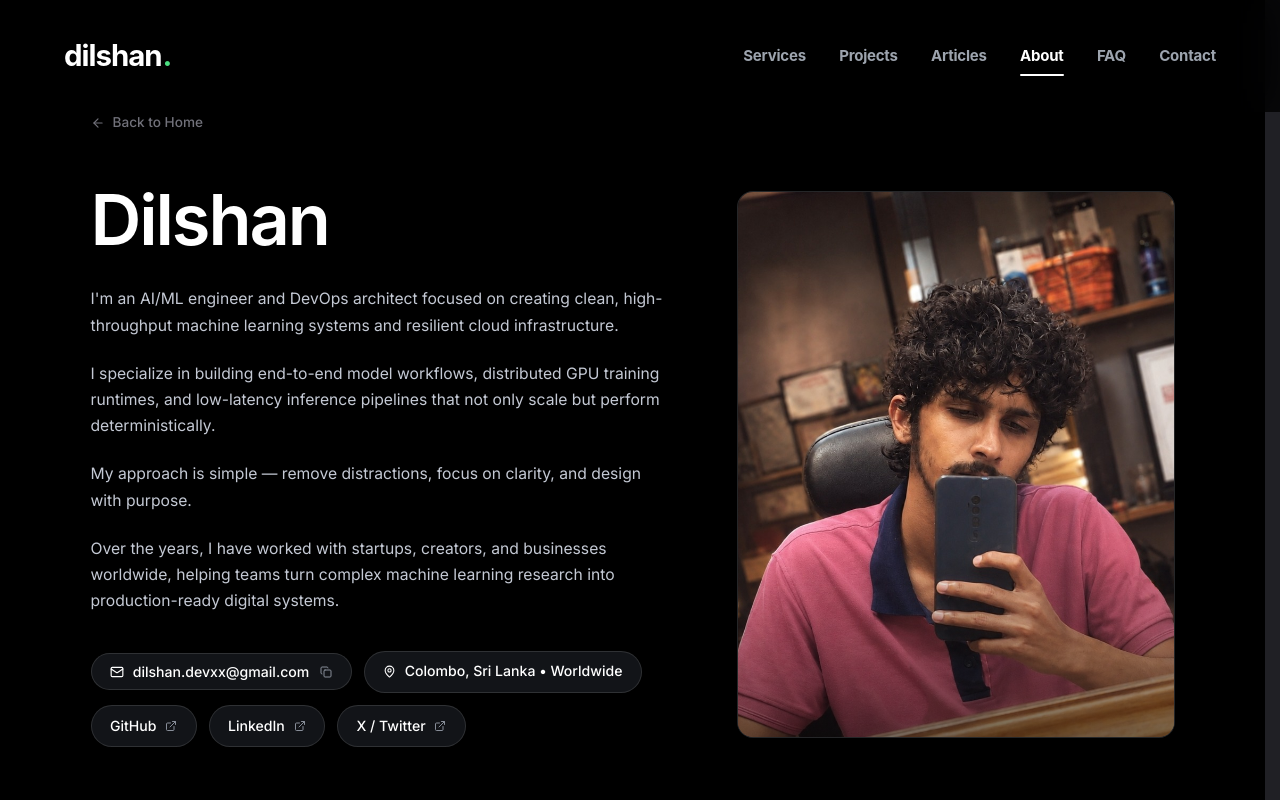
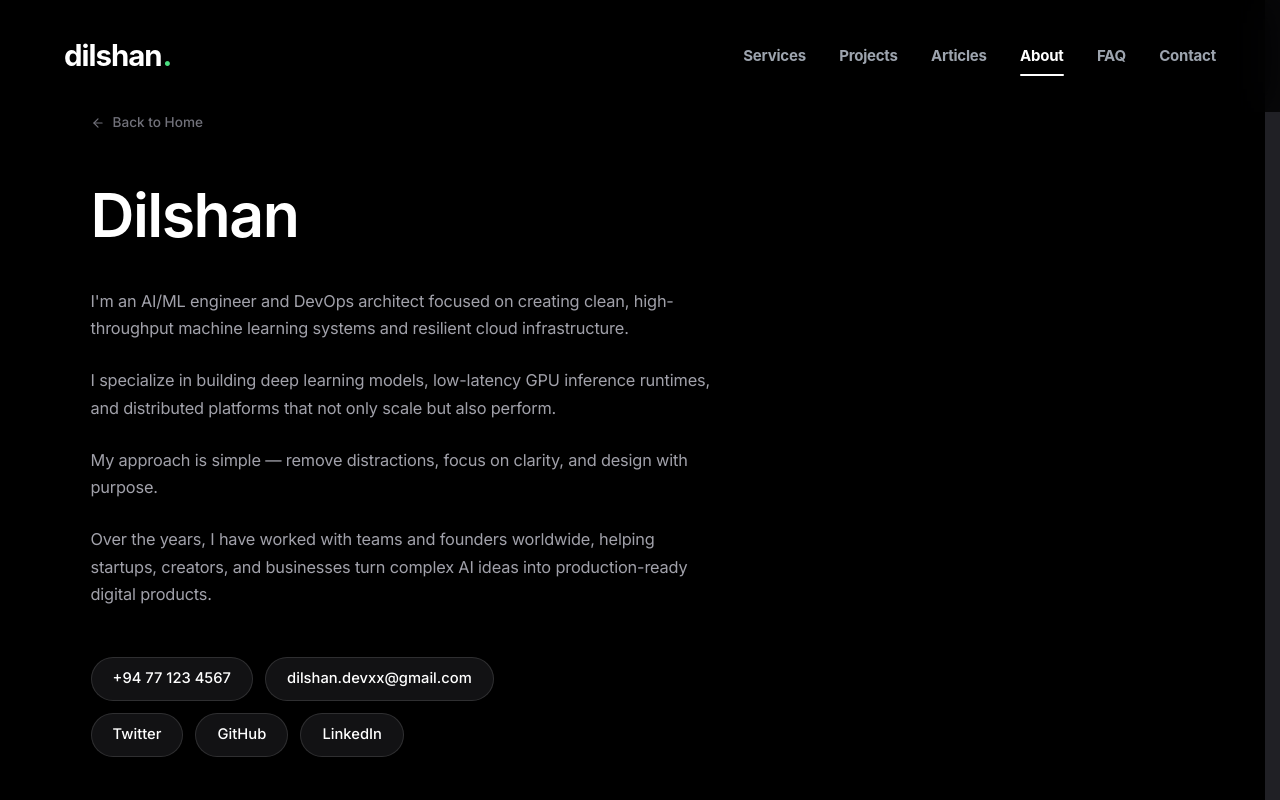
Before and after one commit to dilshandevxx/dilshan-personal-portfolio, a Next.js app: page /about in a window 1280 px wide. Shown: the top 800 px of the page. Built offline with nearby package versions, Linux system fonts and the light colour scheme; a web font is replaced by a local one.

Commit message:
feat: redesign about me page into ultra-clean minimalist typography layout matching reference design

```diff
--- a/src/app/about/aboutPage.module.css
+++ b/src/app/about/aboutPage.module.css
@@ -50,188 +50,98 @@
   transform: translateX(-3px);
 }
 
-/* 2. Hero Section: Editorial 2-Column Split Inspired by Reference */
-.heroSection {
-  margin-bottom: clamp(4.5rem, 8vw, 6.5rem);
+/* 2. Hero Section: Clean, Minimalist Editorial Typography Layout Matching Reference Design */
+.cleanAboutSection {
+  margin-bottom: clamp(5.5rem, 9.5vw, 8rem);
   width: 100%;
 }
 
-.heroGrid {
-  display: grid;
-  grid-template-columns: 1.25fr 0.95fr;
-  gap: clamp(2.5rem, 5.5vw, 5rem);
-  align-items: center;
+.cleanAboutContent {
+  max-width: 630px;
   width: 100%;
 }
 
-@media (max-width: 920px) {
-  .heroGrid {
-    grid-template-columns: 1fr;
-    gap: 3rem;
-  }
-}
-
-.heroLeft {
-  display: flex;
-  flex-direction: column;
-}
-
-.heroName {
+.cleanName {
   font-family: var(--font-display, "Plus Jakarta Sans", "Inter", -apple-system, sans-serif);
-  font-size: clamp(2.8rem, 5.5vw, 4.4rem);
+  font-size: clamp(2.6rem, 5.2vw, 3.8rem);
   font-weight: 600;
-  letter-spacing: -0.03em;
-  line-height: 1.08;
+  letter-spacing: -0.025em;
+  line-height: 1.1;
   color: #ffffff;
-  margin: 0 0 1.75rem 0;
+  margin: 0 0 clamp(1.85rem, 3.2vw, 2.4rem) 0;
 }
 
 .narrativeStack {
   display: flex;
   flex-direction: column;
-  gap: 1.35rem;
-  margin-bottom: 2.25rem;
+  gap: 1.55rem;
+  margin-bottom: clamp(2.25rem, 3.8vw, 3rem);
 }
 
 .narrativePara {
   font-family: var(--font-body, "Inter", sans-serif);
-  font-size: clamp(0.98rem, 1.2vw, 1.05rem);
+  font-size: clamp(1.02rem, 1.22vw, 1.12rem);
   line-height: 1.68;
-  color: #c4c9d4;
+  color: #a1a1aa;
   margin: 0;
+  font-weight: 400;
+  letter-spacing: -0.01em;
 }
 
-/* Two-Row Contact & Profile Capsules (Exact Reference Aesthetic) */
-.contactCapsulesGroup {
+/* Two-Row Capsule Pills Matching Exact Reference Design */
+.pillsContainer {
   display: flex;
   flex-direction: column;
   gap: 0.75rem;
 }
 
-.capsulesRow {
+.pillsRow {
   display: flex;
   align-items: center;
   flex-wrap: wrap;
   gap: 0.75rem;
 }
 
-.capsuleBtn {
+.pillBtn {
   display: inline-flex;
   align-items: center;
-  gap: 0.55rem;
-  padding: 0.55rem 1.15rem;
+  justify-content: center;
+  padding: 0.58rem 1.32rem;
   border-radius: 9999px;
-  background-color: #121418;
+  background-color: #121214;
   border: 1px solid rgba(255, 255, 255, 0.12);
   color: #ffffff;
   font-family: var(--font-body, "Inter", sans-serif);
-  font-size: 0.88rem;
+  font-size: 0.92rem;
   font-weight: 500;
   text-decoration: none;
   cursor: pointer;
-  transition: all 0.2s ease;
+  transition: all 0.2s cubic-bezier(0.16, 1, 0.3, 1);
   outline: none;
+  white-space: nowrap;
 }
 
-.capsuleBtn:hover {
-  background-color: #1b1e24;
+.pillBtn:hover {
+  background-color: #1d1e22;
   border-color: rgba(255, 255, 255, 0.28);
   color: #ffffff;
   transform: translateY(-1.5px);
 }
 
-.emailCapsule {
-  background-color: #121418;
+.pillBtn:active {
+  transform: translateY(0);
 }
 
-.capsuleBadge {
-  display: inline-flex;
-  align-items: center;
-  gap: 0.55rem;
-  padding: 0.55rem 1.15rem;
-  border-radius: 9999px;
-  background-color: #121418;
-  border: 1px solid rgba(255, 255, 255, 0.12);
-  color: #ffffff;
-  font-family: var(--font-body, "Inter", sans-serif);
-  font-size: 0.88rem;
-  font-weight: 500;
-}
-
-.capsuleIcon {
-  color: #ffffff;
-}
-
-.copyIcon {
-  color: #888e99;
-  margin-left: 2px;
-}
-
-.checkIcon {
-  color: #4ade80;
-  margin-left: 2px;
-}
-
-.externalIcon {
-  color: #888e99;
-  transition: transform 0.2s ease;
-}
-
-.capsuleBtn:hover .externalIcon {
-  color: #ffffff;
-  transform: translate(1px, -1px);
-}
-
-/* Right Column: Editorial Portrait Frame */
-.heroRight {
-  display: flex;
-  justify-content: center;
-  align-items: center;
-  width: 100%;
-}
-
-.portraitFrame {
-  position: relative;
-  width: 100%;
-  max-width: 440px;
-  aspect-ratio: 4 / 5;
-  border-radius: 16px;
-  overflow: hidden;
-  background-color: #0c0d10;
-  border: 1px solid rgba(255, 255, 255, 0.1);
-  box-shadow: 0 24px 60px rgba(0, 0, 0, 0.8);
-}
-
-@media (max-width: 920px) {
-  .portraitFrame {
-    max-width: 380px;
-    margin: 0 auto;
-  }
-}
-
-.portraitImg {
-  object-fit: cover;
-  transition: transform 0.6s cubic-bezier(0.16, 1, 0.3, 1);
-}
-
-.portraitFrame:hover .portraitImg {
-  transform: scale(1.03);
-}
-
-.portraitOverlay {
-  position: absolute;
-  inset: 0;
-  background: linear-gradient(
-    180deg,
-    rgba(0, 0, 0, 0) 65%,
-    rgba(0, 0, 0, 0.55) 100%
-  );
-  pointer-events: none;
+.pillBtn:focus-visible {
+  outline: 2px solid #ffffff;
+  outline-offset: 3px;
 }
 
 /* 3. "From the sketchbook" Section (Matching Reference Design) */
 .sketchbookSection {
-  margin-bottom: clamp(4.5rem, 8vw, 6.5rem);
+  margin-bottom: clamp(5rem, 8vw, 7rem);
+  padding-top: clamp(3.5rem, 6vw, 5rem);
+  border-top: 1px solid rgba(255, 255, 255, 0.08);
   width: 100%;
 }
 
@@ -344,6 +254,8 @@
 /* 4. "WHAT I DO" Bento Grid Section Matching Exact Reference Design */
 .whatIDoSection {
   margin-bottom: clamp(4rem, 7vw, 6rem);
+  padding-top: clamp(3.5rem, 6vw, 5rem);
+  border-top: 1px solid rgba(255, 255, 255, 0.08);
   width: 100%;
 }
 
--- a/src/app/about/page.tsx
+++ b/src/app/about/page.tsx
@@ -6,11 +6,6 @@ import Link from "next/link";
 import { motion } from "framer-motion";
 import {
   ArrowLeft,
-  Mail,
-  Copy,
-  Check,
-  ExternalLink,
-  MapPin,
   Camera,
   Video,
   Scissors,
@@ -20,12 +15,6 @@ import { SkyLabsNavbar } from "@/components/SkyLabsNavbar";
 import MainFooter from "@/components/MainFooter";
 import { siteConfig } from "@/data/siteConfig";
 import styles from "./aboutPage.module.css";
-
-const SOCIAL_LINKS = [
-  { label: "GitHub", href: siteConfig.social.github },
-  { label: "LinkedIn", href: siteConfig.social.linkedin },
-  { label: "X / Twitter", href: siteConfig.social.x },
-];
 
 const SKETCHBOOK_ITEMS = [
   {
@@ -90,12 +79,13 @@ const WHAT_I_DO_CARDS = [
 ];
 
 export default function AboutPage() {
-  const [copied, setCopied] = useState(false);
+  const [copiedEmail, setCopiedEmail] = useState(false);
 
-  const handleCopyEmail = () => {
+  const handleCopyEmail = (e: React.MouseEvent) => {
+    // Copy to clipboard while preserving default mailto behavior if desired
     navigator.clipboard.writeText(siteConfig.social.email);
-    setCopied(true);
-    setTimeout(() => setCopied(false), 2200);
+    setCopiedEmail(true);
+    setTimeout(() => setCopiedEmail(false), 2400);
   };
 
   return (
@@ -117,18 +107,16 @@ export default function AboutPage() {
           </Link>
         </motion.div>
 
-        {/* 2. Hero Section: Editorial 2-Column Split Inspired by Reference */}
+        {/* 2. Hero Section: Clean, Minimalist Typography Layout Matching Reference Design */}
         <motion.section
-          className={styles.heroSection}
+          className={styles.cleanAboutSection}
           initial={{ opacity: 0, y: 20 }}
           animate={{ opacity: 1, y: 0 }}
           transition={{ duration: 0.55, ease: [0.16, 1, 0.3, 1] }}
-          aria-label="Introduction"
+          aria-label="About Dilshan"
         >
-          <div className={styles.heroGrid}>
-            {/* Left Column: Clean Editorial Narrative & Contact Capsules */}
-            <div className={styles.heroLeft}>
-              <h1 className={styles.heroName}>Dilshan</h1>
+          <div className={styles.cleanAboutContent}>
+            <h1 className={styles.cleanName}>Dilshan</h1>
 
             <div className={styles.narrativeStack}>
               <p className={styles.narrativePara}>
@@ -137,8 +125,8 @@ export default function AboutPage() {
               </p>
 
               <p className={styles.narrativePara}>
-                  I specialize in building end-to-end model workflows, distributed GPU training
-                  runtimes, and low-latency inference pipelines that not only scale but perform deterministically.
+                I specialize in building deep learning models, low-latency GPU inference runtimes,
+                and distributed platforms that not only scale but also perform.
               </p>
 
               <p className={styles.narrativePara}>
@@ -146,67 +134,62 @@ export default function AboutPage() {
               </p>
 
               <p className={styles.narrativePara}>
-                  Over the years, I have worked with startups, creators, and businesses worldwide,
-                  helping teams turn complex machine learning research into production-ready digital systems.
+                Over the years, I have worked with teams and founders worldwide, helping startups,
+                creators, and businesses turn complex AI ideas into production-ready digital products.
               </p>
             </div>
 
-              {/* Clean Two-Row Contact & Profile Capsules Matching Reference Layout */}
-              <div className={styles.contactCapsulesGroup}>
-                {/* Row 1: Direct Contact & Location */}
-                <div className={styles.capsulesRow}>
-                  <button
-                    type="button"
+            {/* Two-Row Capsule Pills Matching Reference Layout */}
+            <div className={styles.pillsContainer}>
+              {/* Row 1: Direct Contact & Email */}
+              <div className={styles.pillsRow}>
+                <a
+                  href="tel:+94771234567"
+                  className={styles.pillBtn}
+                  aria-label="Call Dilshan"
+                >
+                  +94 77 123 4567
+                </a>
+
+                <a
+                  href={`mailto:${siteConfig.social.email}`}
                   onClick={handleCopyEmail}
-                    className={`${styles.capsuleBtn} ${styles.emailCapsule}`}
-                    aria-label="Copy email address"
-                    title="Click to copy email"
+                  className={styles.pillBtn}
+                  aria-label="Email Dilshan"
+                  title="Click to email or copy"
                 >
-                    <Mail size={14} className={styles.capsuleIcon} />
-                    <span>{siteConfig.social.email}</span>
-                    {copied ? (
-                      <Check size={13} className={styles.checkIcon} />
-                    ) : (
-                      <Copy size={12} className={styles.copyIcon} />
-                    )}
-                  </button>
-
-                  <div className={styles.capsuleBadge}>
-                    <MapPin size={13} className={styles.capsuleIcon} />
-                    <span>Colombo, Sri Lanka &bull; Worldwide</span>
-                  </div>
+                  {copiedEmail ? "Copied to clipboard!" : siteConfig.social.email}
+                </a>
               </div>
 
-                {/* Row 2: Verified Profiles */}
-                <div className={styles.capsulesRow}>
-                  {SOCIAL_LINKS.map((link) => (
+              {/* Row 2: Verified Social Profiles */}
+              <div className={styles.pillsRow}>
                 <a
-                      key={link.label}
-                      href={link.href}
+                  href={siteConfig.social.x}
                   target="_blank"
                   rel="noopener noreferrer"
-                      className={styles.capsuleBtn}
+                  className={styles.pillBtn}
                 >
-                      <span>{link.label}</span>
-                      <ExternalLink size={12} className={styles.externalIcon} />
+                  Twitter
                 </a>
-                  ))}
-                </div>
-              </div>
-            </div>
 
-            {/* Right Column: High-End Editorial Portrait */}
-            <div className={styles.heroRight}>
-              <div className={styles.portraitFrame}>
-                <Image
-                  src="/images/about_portrait.jpg"
-                  alt="Dilshan"
-                  fill
-                  priority
-                  sizes="(max-width: 768px) 100vw, 440px"
-                  className={styles.portraitImg}
-                />
-                <div className={styles.portraitOverlay} />
+                <a
+                  href={siteConfig.social.github}
+                  target="_blank"
+                  rel="noopener noreferrer"
+                  className={styles.pillBtn}
+                >
+                  GitHub
+                </a>
+
+                <a
+                  href={siteConfig.social.linkedin}
+                  target="_blank"
+                  rel="noopener noreferrer"
+                  className={styles.pillBtn}
+                >
+                  LinkedIn
+                </a>
               </div>
             </div>
           </div>
```
Lines whose indentation alone changed are shown as unchanged.
